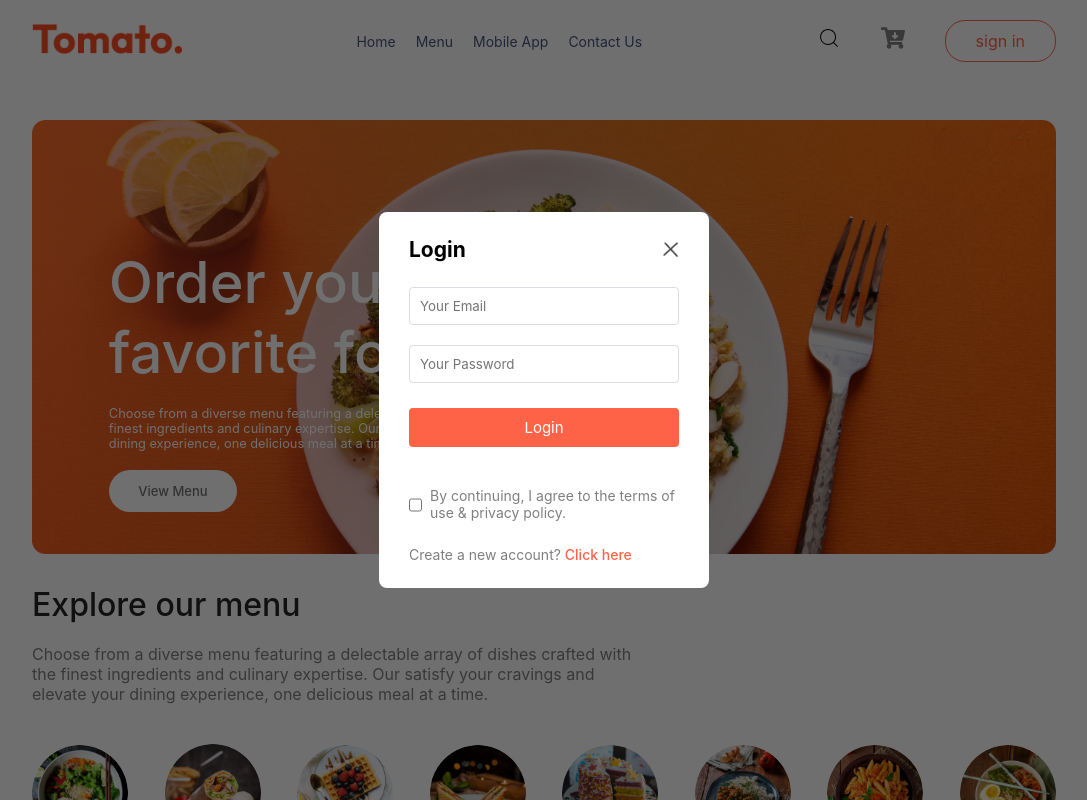
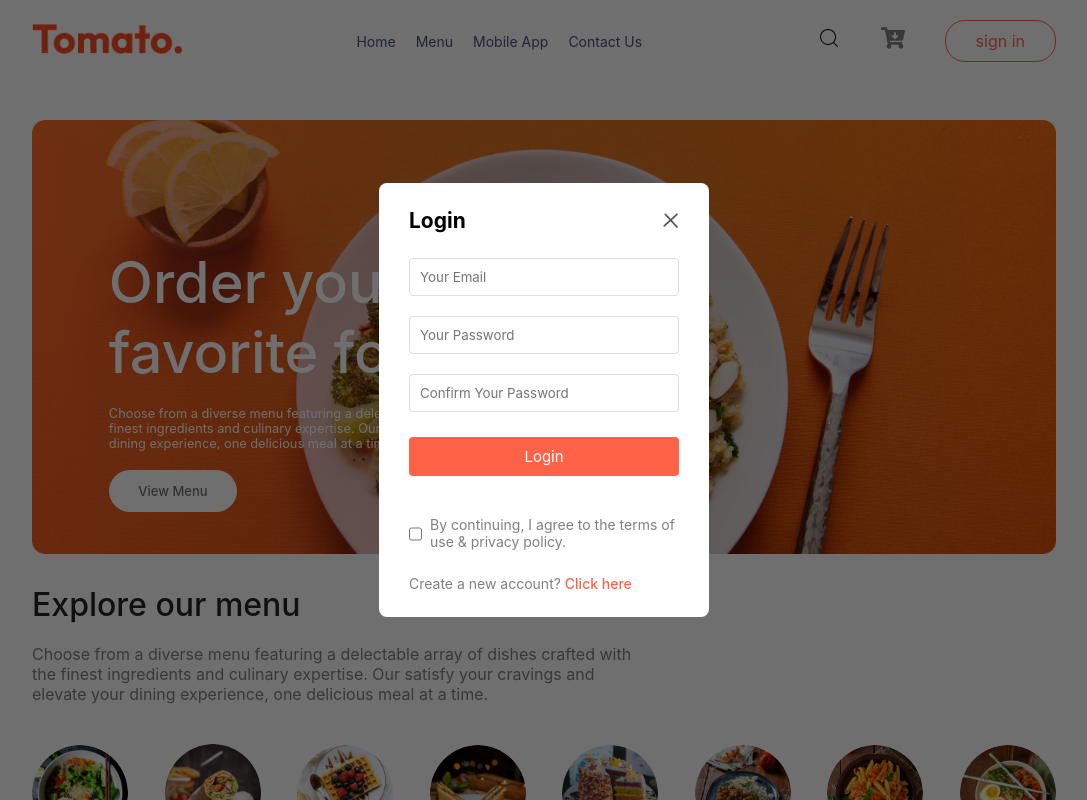
Before and after one commit to newpkorn/food-delivery-frontend, a React (Vite) app: page / in a window 1280 px wide. Both pictures are taken after a click on the button "sign in". Shown: the top 800 px of the page, without its empty margins (96-1183 px from the left). Built offline with nearby package versions, Linux system fonts and the light colour scheme.

Commit message:
Sign-up Form - add one more input field for comfirm user password

```diff
--- a/src/components/LoginPopup/LoginPopup.jsx
+++ b/src/components/LoginPopup/LoginPopup.jsx
@@ -19,6 +19,7 @@ const LoginPopup = ({ setShowLogin }) => {
           {currState === "Login" ? <></> : <input type="text" placeholder='Your Name' required />}
           <input type="email" placeholder='Your Email' required />
           <input type="password" placeholder='Your Password' required />
+          <input type="password" placeholder='Confirm Your Password' required />
         </div>
         <button>{currState === "Sign Up" ? "Create account" : "Login"}</button>
         <div className="login-popup-condition">
```
